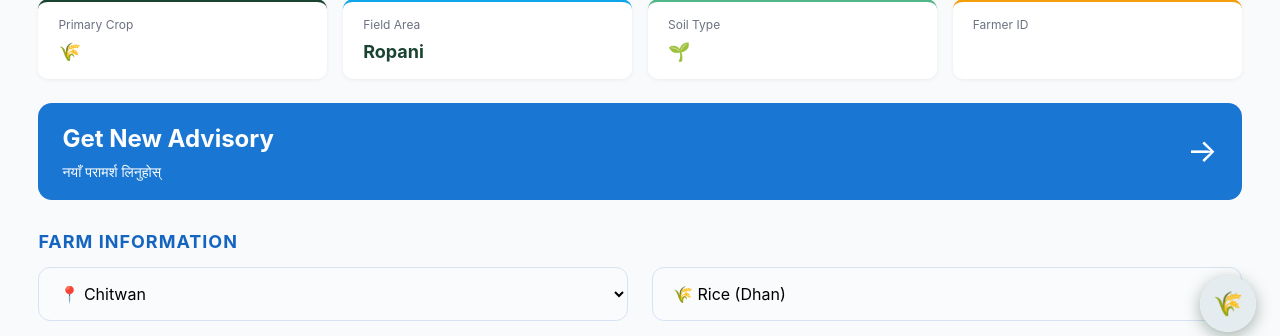
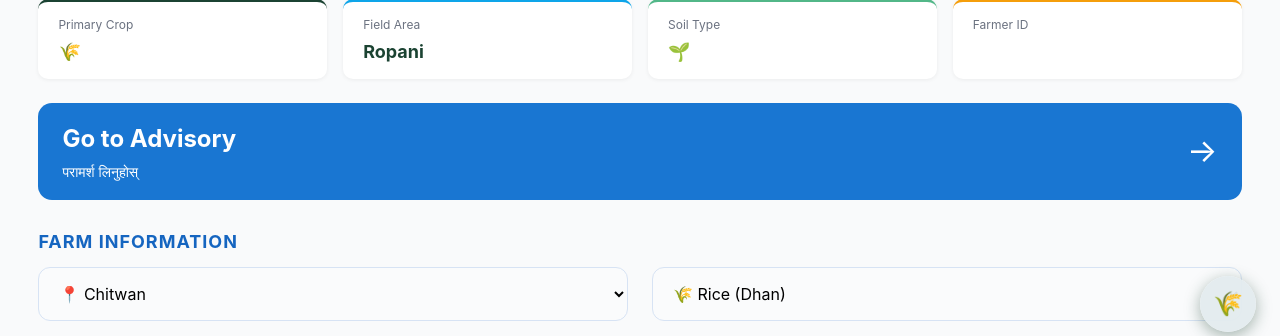
Before and after one commit to IG-Raven/-Crop-advisory, a Django app: page /dashboard/ in a window 1280 px wide. Shown: the part 444-780 px from the top of the page. Run offline with Django 4.2, Linux system fonts and the light colour scheme; a user stored in the database is signed in; data comes from the database, SQL or seed files in the repository; both versions use the stored data as it was after the commit.

Commit message:
Update dashboard text for clarity and consistency in advisory navigation

```diff
--- a/advisory/templates/advisory/dashboard.html
+++ b/advisory/templates/advisory/dashboard.html
@@ -633,11 +633,11 @@ nav-dashboard
         <div>
 
             <div class="title">
-                Get New Advisory
+                Go to Advisory
             </div>
 
             <div class="sub-ne">
-                नयाँ परामर्श लिनुहोस्
+                परामर्श लिनुहोस्
             </div>
         </div>
 
```
Also changed, not shown: db.sqlite3.
